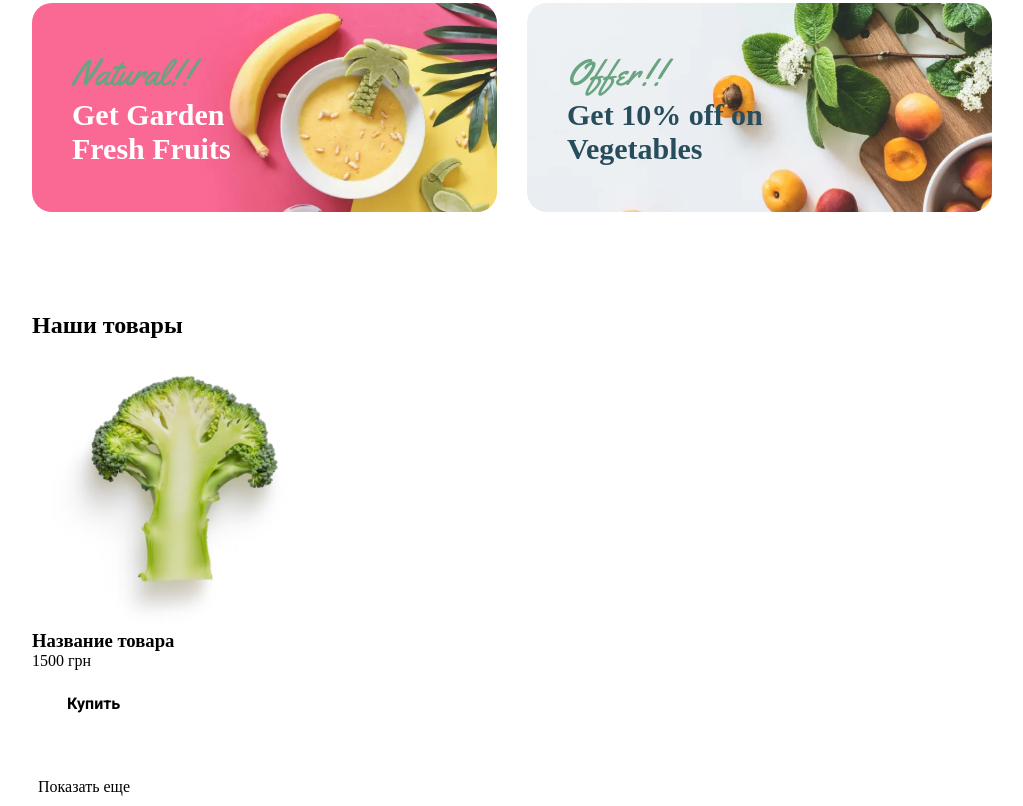
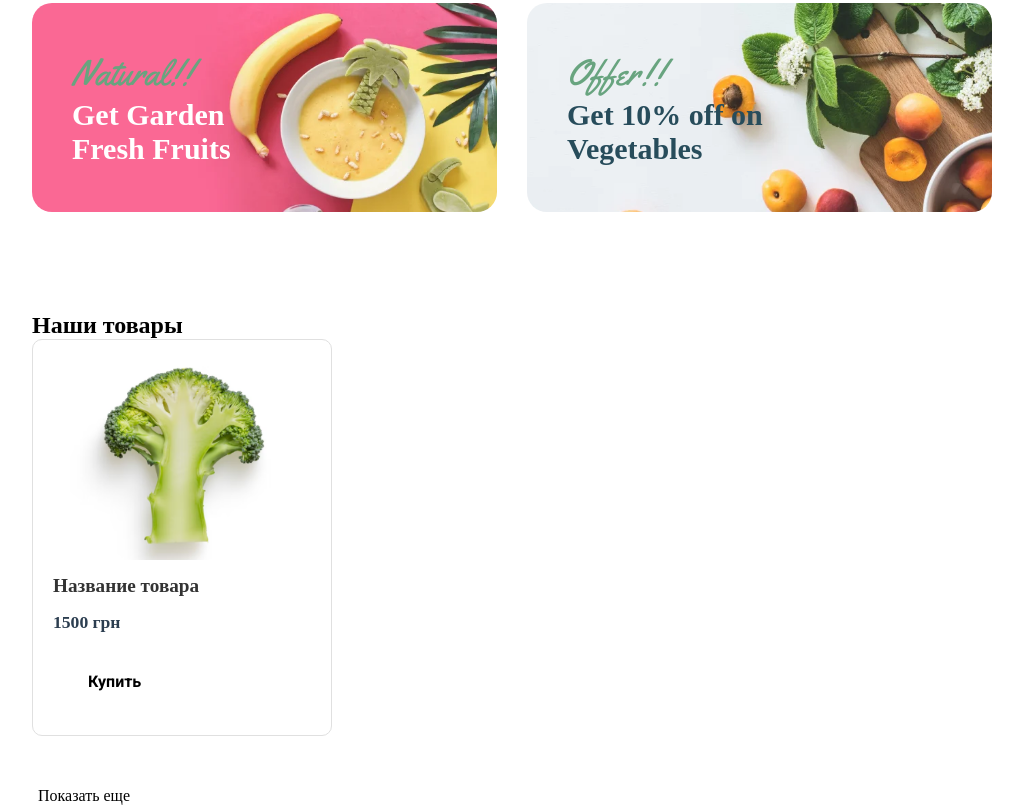
Before and after one commit to Rin1109/my-landing-vite, a website built with Vite: page index.html in a window 1280 px wide. Shown: the part 850-1656 px from the top of the page, without its empty margins (128-1151 px from the left). Built offline with nearby package versions, Linux system fonts and the light colour scheme; files whose address does not match are found by name.

Commit message:
Added styling to product cards

```diff
--- a/src/scss/product-card.scss
+++ b/src/scss/product-card.scss
@@ -1,12 +1,58 @@
+/* Основная сетка секции */
 .products__grid {
   display: grid;
-  /* Автоматические колонки: минимум 280px, максимум 1 часть свободного места */
+  /* Адаптивная сетка: колонки минимум 280px */
   grid-template-columns: repeat(auto-fill, minmax(280px, 1fr));
-  gap: 30px; /* Отступы между карточками */
-  margin-bottom: 40px;
+  gap: 30px;
+  margin-bottom: 50px;
 }
 
-/* Скрываем лишние карточки по умолчанию через класс */
-.product-card.is-hidden {
-  display: none;
+/* Стили самой карточки как Grid-контейнера */
+.product-card {
+  display: grid;
+  /* 1-я строка: картинка, 2-я: название, 3-я: цена, 4-я: кнопка */
+  grid-template-rows: auto 1fr auto auto;
+  gap: 15px;
+  padding: 20px;
+  border: 1px solid #e0e0e0;
+  border-radius: 10px;
+  background-color: #fff;
+  transition:
+    transform 0.3s ease,
+    box-shadow 0.3s ease;
+
+  &:hover {
+    transform: translateY(-5px);
+    box-shadow: 0 10px 20px rgba(0, 0, 0, 0.1);
+  }
+
+  &__image {
+    height: 200px; // Фиксируем высоту контейнера для фото
+    overflow: hidden;
+    border-radius: 5px;
+
+    img {
+      width: 100%;
+      height: 100%;
+      object-fit: cover; // Фото заполнит область без растяжения
+    }
+  }
+
+  &__title {
+    font-size: 1.2rem;
+    color: #333;
+    margin: 0;
+  }
+
+  &__price {
+    font-weight: bold;
+    font-size: 1.1rem;
+    color: #2c3e50;
+    margin: 0;
+  }
+
+  /* Класс для скрытия (важно для JS) */
+  &.is-hidden {
+    display: none;
+  }
 }
```
